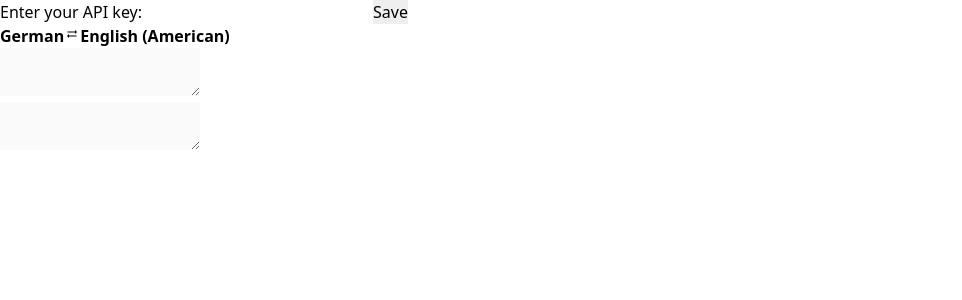
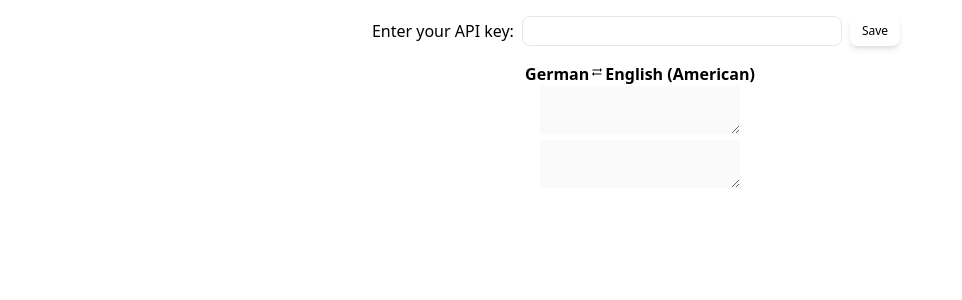
Before and after one commit to xkons/deepl-translator-react, a React (Create React App) app: page / in a window 1280 px wide. Shown: the top 300 px of the page, without its empty margins (0-962 px from the left). Built offline with nearby package versions, Linux system fonts and the light colour scheme.

Commit message:
Style API key form with tailwind utilities

```diff
--- a/src/App.tsx
+++ b/src/App.tsx
@@ -65,20 +65,22 @@ function App() {
   );
 
   const apiKeyForm = (
-    <form onSubmit={onSubmitApiKey}>
-      <label htmlFor="api-key">Enter your API key:</label>
-      <input id="api-key" type="text" value={apiKey} onChange={onApiKeyChange} required></input>
-      <input type="submit" value="Save"></input>
+    <form className="mt-4 px-6 flex flex-col sm:flex-row sm:flex-nowrap justify-center place-items-center" onSubmit={onSubmitApiKey}>
+      <label htmlFor="api_key" className="mr-2 mb-2 text-center sm:mb-0">Enter your API key:</label>
+      <input className="border w-5/6 sm:w-80 py-1 px-2 text-sm text-gray-900 rounded-lg" id="api_key" name="api_key" type="text" value={apiKey} onChange={onApiKeyChange} required></input>
+      <input type="submit" value="Save" className="btn mt-2 mx-2  sm:mt-0"></input>
     </form>
   )
 
   const translateFormProps = { activeLanguages, languageOptions, query, translation, disabled: !isApiKeyValid, onLanguagesChange, onInput };
   return (
-    <div className="App">
+    <div className="text-center">
       <main>
-        {isApiKeyValid ? <p>Using API key {apiKey.substr(0,3)}...<button onClick={onEditApiKey}>Edit</button></p> : apiKeyForm}
-        <TranslateForm {...translateFormProps}></TranslateForm>
-        {isRequestPending && <div>Translating ...</div>}
+        {isApiKeyValid ? <p className="mt-4">Using API key {apiKey.substr(0,3)}...<button className="btn ml-2" onClick={onEditApiKey}>Edit</button></p> : apiKeyForm}
+        <div className="mt-4">
+          <TranslateForm {...translateFormProps}></TranslateForm>
+        </div>
+        {isRequestPending && <p>Translating ...</p>}
       </main>
     </div>
   );
```
